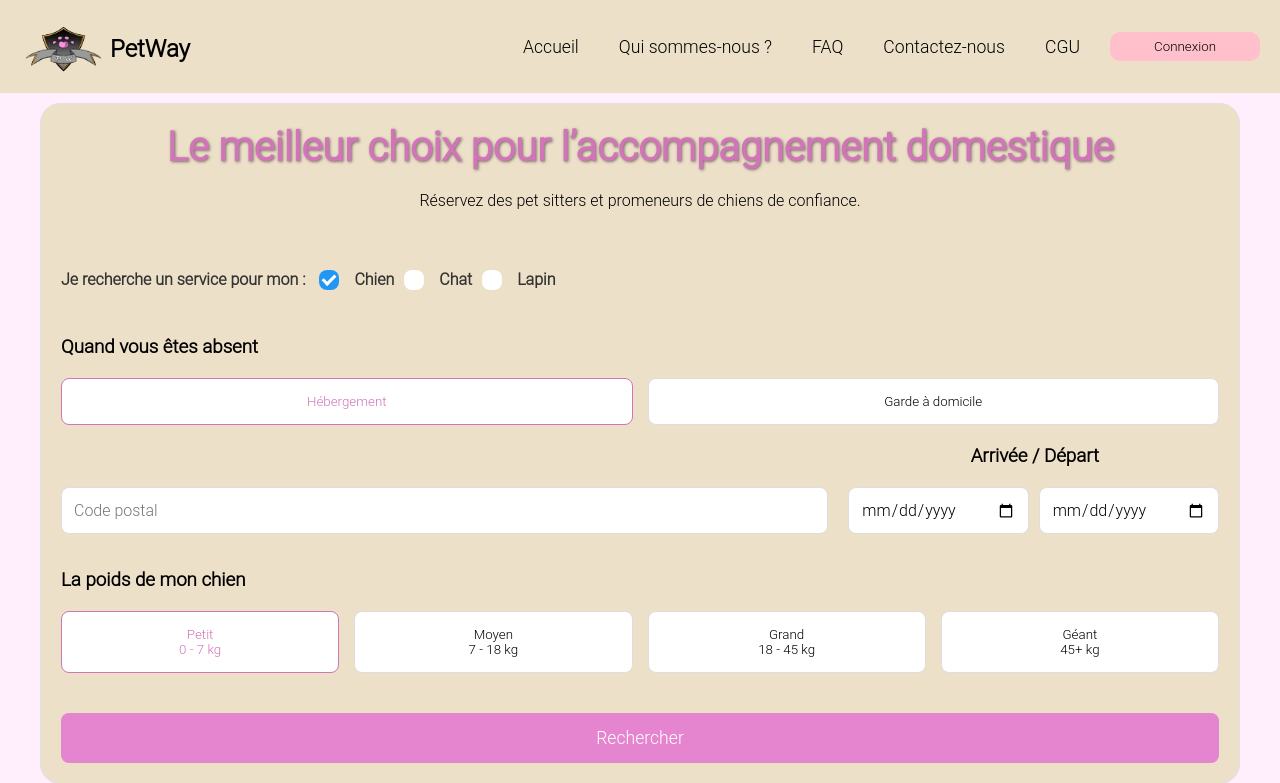
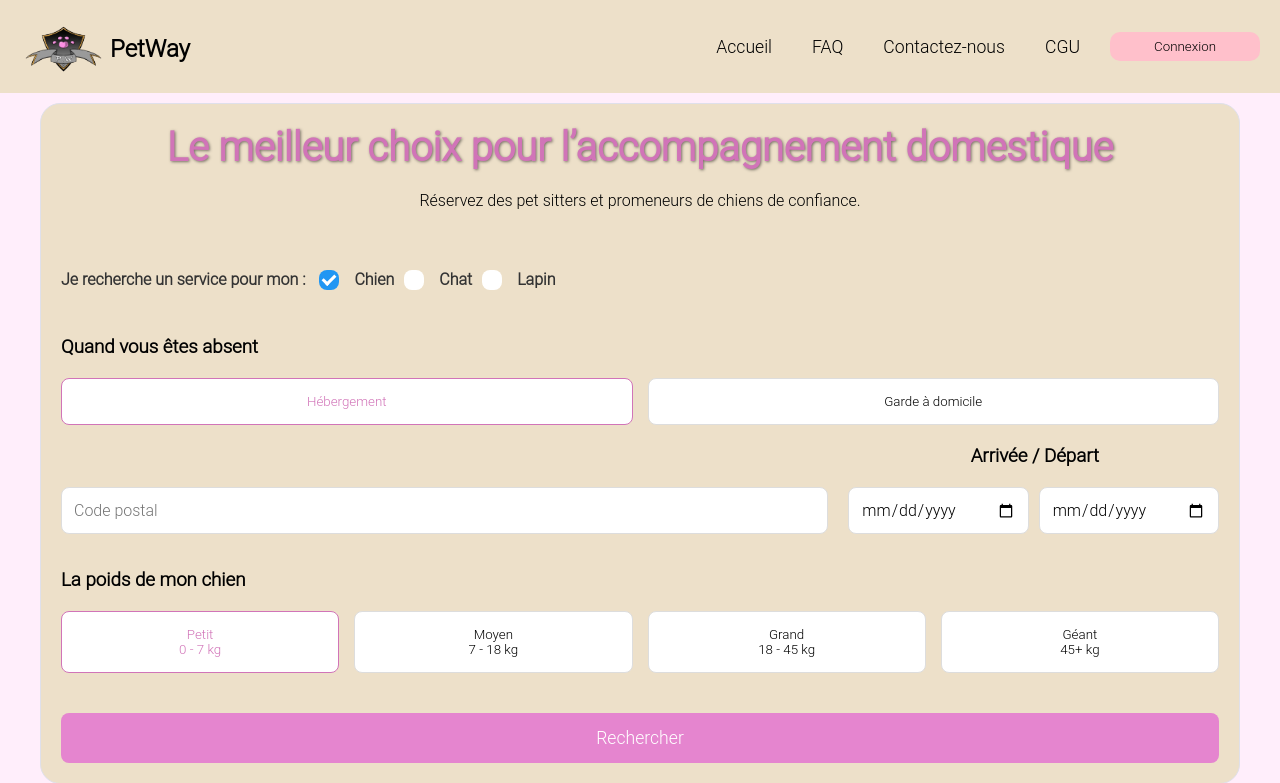
Before and after one commit to HBS470/PetWay, a PHP site: page /Petway/ in a window 1280 px wide. Shown: the top 783 px of the page. Run offline with PHP 8.4, Linux system fonts and the light colour scheme; some libraries are stand-ins or nearby versions.

Commit message:
Update header.php

```diff
--- a/header.php
+++ b/header.php
@@ -7,7 +7,6 @@
     </div>
     <nav class="menu">
         <a href="index.php">Accueil</a>
-        <a href="#">Qui sommes-nous ?</a>
         <a href="index.php?module=faq">FAQ</a>
         <a href="index.php?module=contact">Contactez-nous</a>
         <a href="index.php?module=cgu">CGU</a>
```
